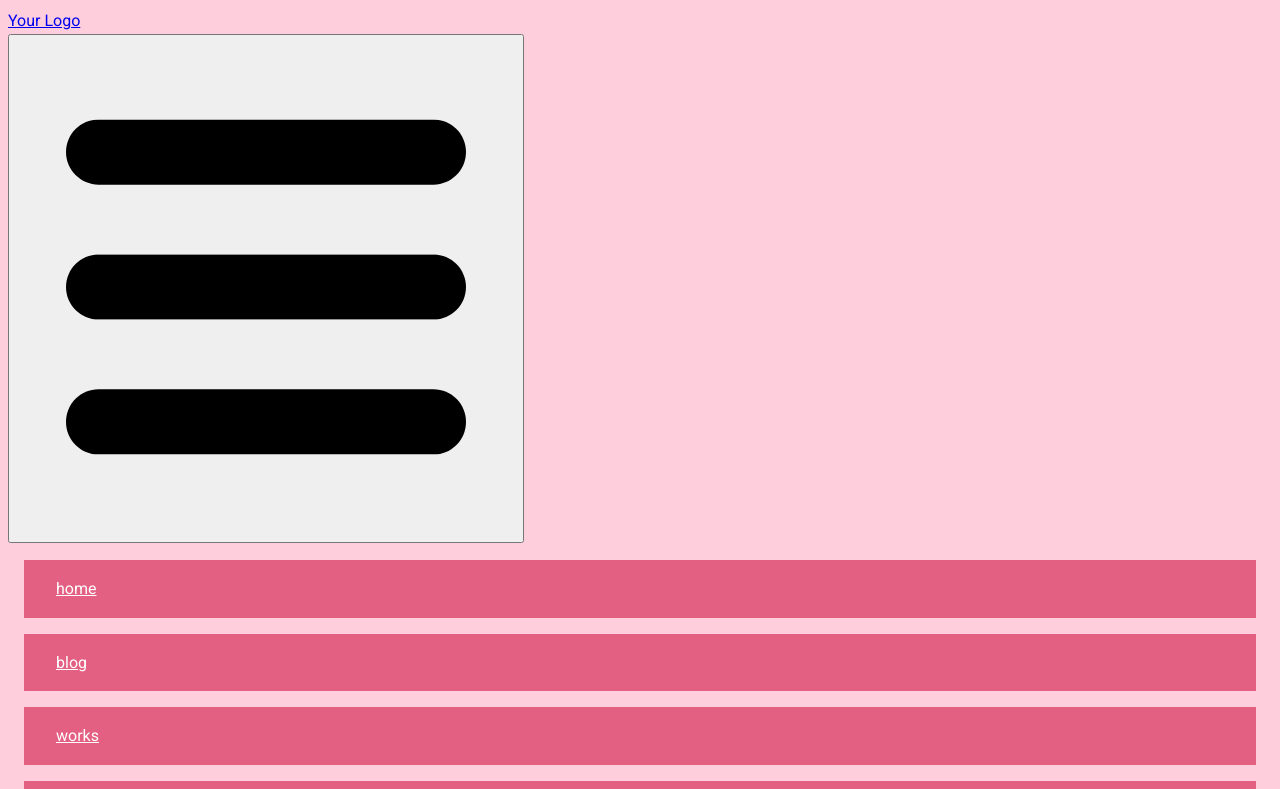
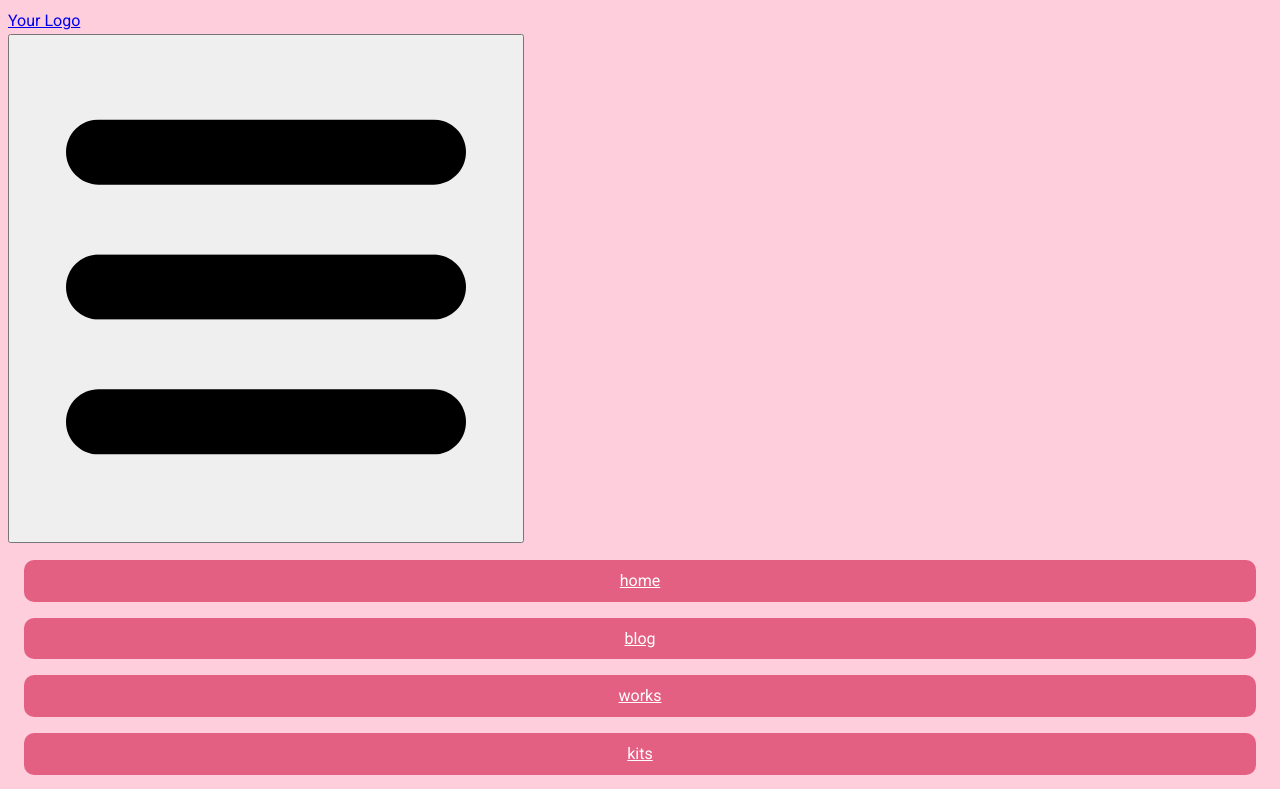
Before and after one commit to mercedeswalsh/merwalDev-NextPages, a Next.js app: page /blog in a window 1280 px wide. Shown: the top 789 px of the page. Built offline with nearby package versions, Linux system fonts and the light colour scheme.

Commit message:
updating header styles

```diff
--- a/components/Header.module.css
+++ b/components/Header.module.css
@@ -6,13 +6,15 @@
 	transition: color 0.3s;
 	display: block;
 	margin: 1em;
-	padding: 1em 2em;
+	padding: .5em .75em;
 	border: none;
 	vertical-align: middle;
 	position: relative;
 	z-index: 1;
 	-webkit-backface-visibility: hidden;
 	-moz-osx-font-smoothing: grayscale;
+	border-radius: 10px;
+	text-align: center;
 }
 .navlink:focus {
 	outline: none;
--- a/components/Header.tsx
+++ b/components/Header.tsx
@@ -9,8 +9,8 @@ export default function Header() {
   const [isOpen, setIsOpen] = useState(false);
 
   return (
-    <div>
-      <nav className="md:flex md:justify-between md:items-center">
+    <header>
+      <nav className="flex flex-col md:flex-row md:justify-between md:items-center">
         <div className="flex justify-between items-center">
           <div>
             <Link href="/" className="font-bold">Your Logo</Link>
@@ -32,15 +32,15 @@ export default function Header() {
             </div>
           </div>
 
-          <div className={`md:block ${isOpen ? 'block' : 'hidden'}`}>
+          <div className={`${isOpen ? 'block w-screen h-screen' : 'hidden'} md:flex md:flex-row md:space-x-4`}>
           <Link href="/" className={styles.navlink}>home</Link>
-          <Link href="/blog" className={styles.navlink}>blog</Link>
+          <Link href="/blog"className={styles.navlink}>blog</Link>
           <Link href="/works" className={styles.navlink}>works</Link>
           <Link href="/kits" className={styles.navlink}>kits</Link>
           <Link href="/contact" className={styles.navlink}>contact</Link>
           <Link href="/about" className={styles.navlink}>about me(r)</Link>
           </div>
         </nav>
-      </div>
+      </header>
     );
 }
```
